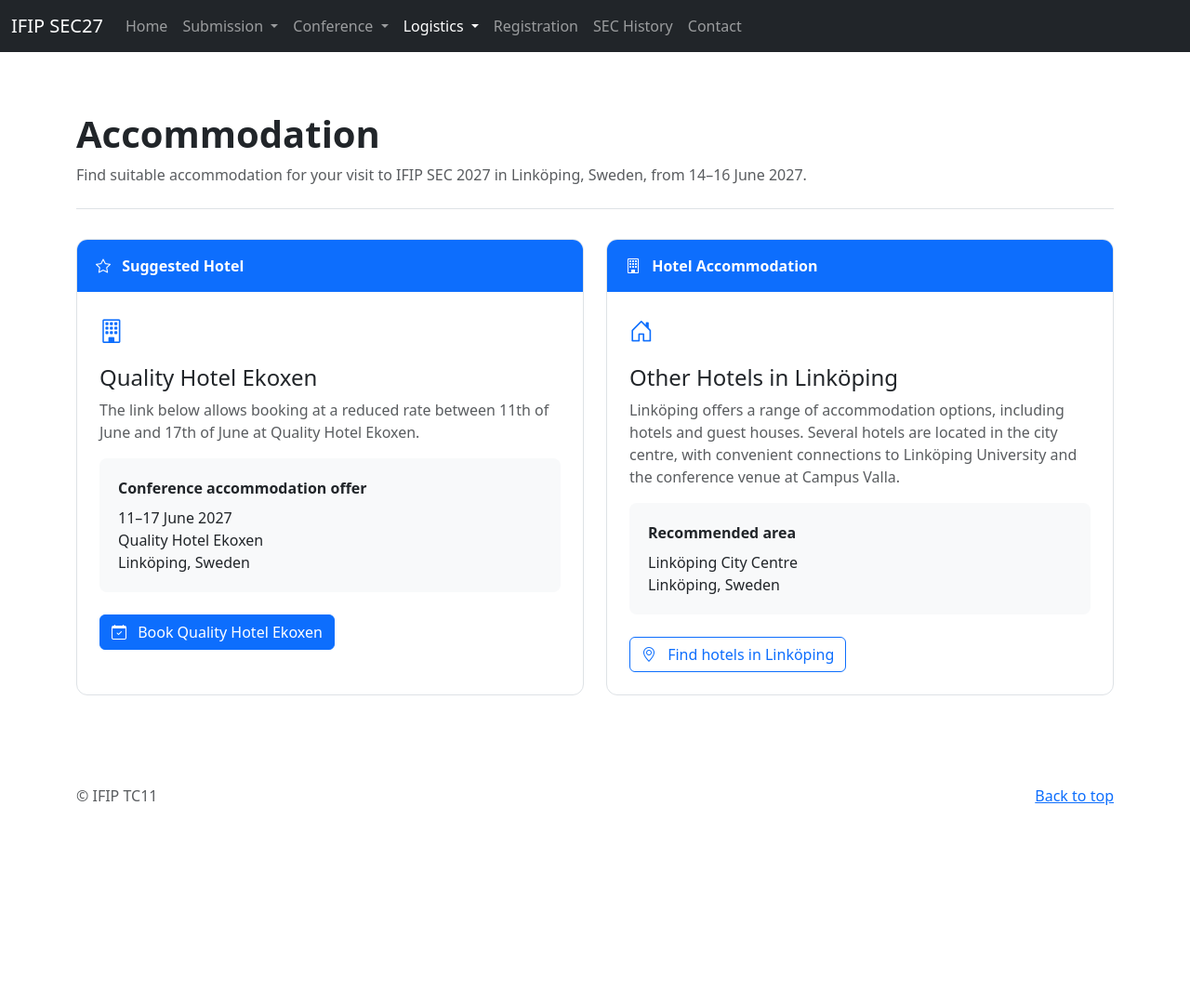
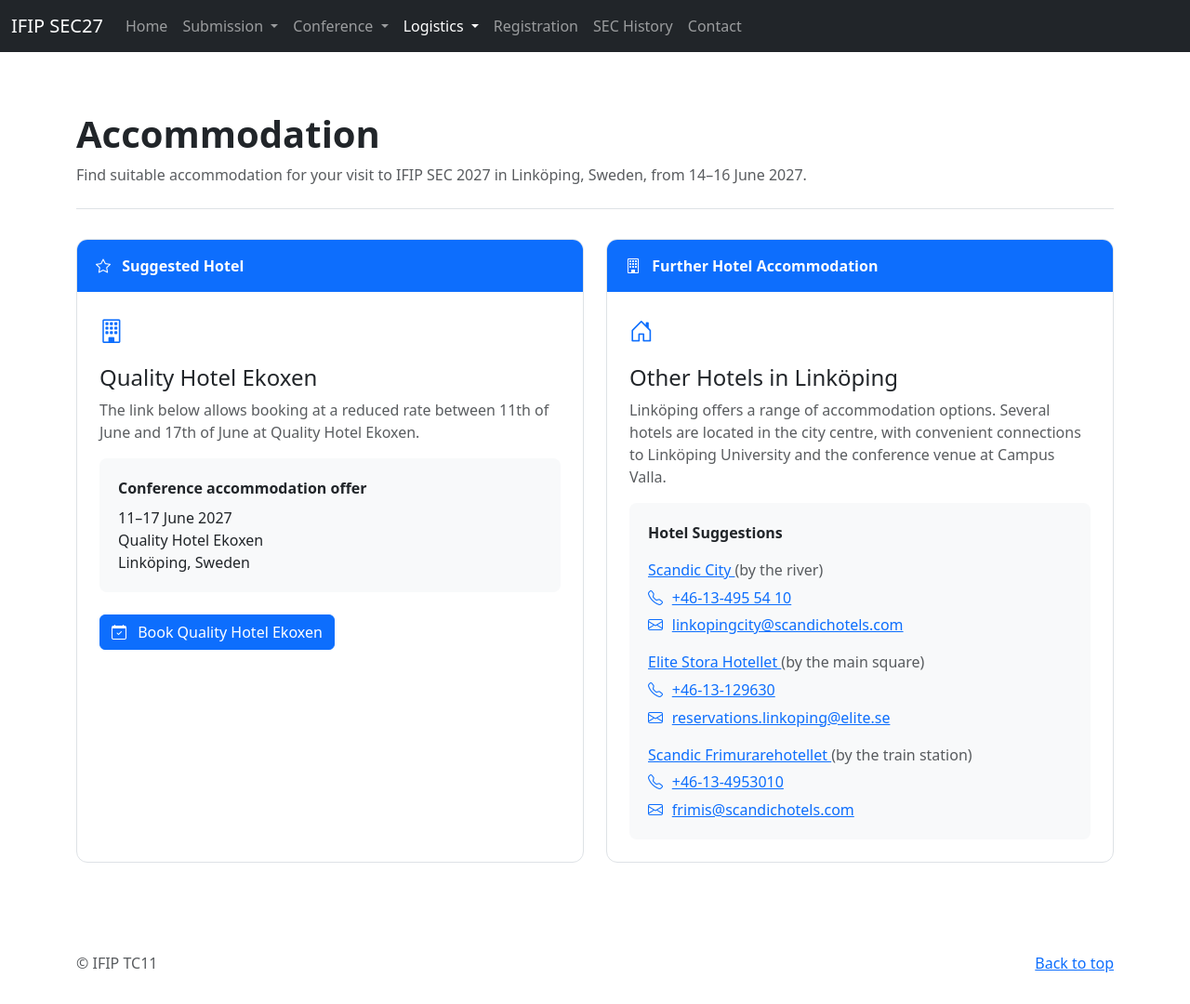
Before and after one commit to IFIP-TC11/IFIP-SEC, a plain HTML site: page accommodation.html in a window 1280 px wide. Shown: the whole page at 93% size. Before the commit the page ends 920 px from the top, so only its background shows below. Drawn offline with nearby package versions, Linux system fonts and the light colour scheme.

Commit message:
Update accommodation.html

```diff
--- a/accommodation.html
+++ b/accommodation.html
@@ -60,10 +60,21 @@
             background: var(--bs-tertiary-bg);
             border-radius: .5rem;
             padding: 1.25rem;
+            height: 100%;
         }
 
         .hotel-action {
             margin-top: 1.5rem;
+        }
+
+        .hotel-contact {
+            display: inline-block;
+            margin-top: .35rem;
+        }
+
+        .hotel-contact i {
+            color: var(--bs-primary);
+            margin-right: .35rem;
         }
 
         @media (max-width: 576px) {
@@ -164,7 +175,6 @@
 
     <div class="container pb-5 pt-4">
 
-        <!-- PAGE HEADER -->
         <header class="accommodation-header">
             <h1>Accommodation</h1>
             <p class="text-body-secondary mb-0">
@@ -174,8 +184,7 @@
             </p>
         </header>
 
-        <!-- ACCOMMODATION CARDS -->
-        <div class="row g-4">
+        <div class="row g-4 align-items-stretch">
 
             <!-- SUGGESTED HOTEL -->
             <div class="col-md-6">
@@ -232,7 +241,7 @@
 
                     <div class="hotel-card-header">
                         <i class="bi bi-building me-2"></i>
-                        Hotel Accommodation
+                        Further Hotel Accommodation
                     </div>
 
                     <div class="hotel-card-body">
@@ -245,32 +254,82 @@
 
                         <p class="text-body-secondary">
                             Linköping offers a range of accommodation
-                            options, including hotels and guest houses.
-                            Several hotels are located in the city centre,
-                            with convenient connections to Linköping
-                            University and the conference venue at
-                            Campus Valla.
+                            options. Several hotels are located in the
+                            city centre, with convenient connections to
+                            Linköping University and the conference
+                            venue at Campus Valla.
                         </p>
 
                         <div class="hotel-info">
-                            <strong>Recommended area</strong>
 
-                            <p class="mb-0 mt-2">
-                                Linköping City Centre<br>
-                                Linköping, Sweden
-                            </p>
-                        </div>
+                            <strong>Hotel Suggestions</strong>
 
-                        <div class="hotel-action">
-                            <a href="https://www.google.com/maps/search/hotels+Link%C3%B6ping+Sweden/"
-                               target="_blank"
-                               rel="noopener noreferrer"
-                               class="btn btn-outline-primary">
+                            <ul class="list-unstyled mb-0 mt-3">
 
-                                <i class="bi bi-geo-alt me-2"></i>
-                                Find hotels in Linköping
+                                <li class="mb-3">
+                                    <a href="https://www.scandichotels.se/linkopingcity">
+                                        Scandic City
+                                    </a>
+                                    <span class="text-body-secondary">
+                                        (by the river)
+                                    </span>
+                                    <br>
+                                    <span class="hotel-contact">
+                                        <i class="bi bi-telephone"></i>
+                                        <a href="tel:+46134955410">+46-13-495 54 10</a>
+                                    </span>
+                                    <br>
+                                    <span class="hotel-contact">
+                                        <i class="bi bi-envelope"></i>
+                                        <a href="mailto:linkopingcity@scandichotels.com">
+                                            linkopingcity@scandichotels.com
+                                        </a>
+                                    </span>
+                                </li>
 
-                            </a>
+                                <li class="mb-3">
+                                    <a href="https://www.elite.se/sv/hotell/linkoping/stora-hotellet/">
+                                        Elite Stora Hotellet
+                                    </a>
+                                    <span class="text-body-secondary">
+                                        (by the main square)
+                                    </span>
+                                    <br>
+                                    <span class="hotel-contact">
+                                        <i class="bi bi-telephone"></i>
+                                        <a href="tel:+4613129630">+46-13-129630</a>
+                                    </span>
+                                    <br>
+                                    <span class="hotel-contact">
+                                        <i class="bi bi-envelope"></i>
+                                        <a href="mailto:reservations.linkoping@elite.se">
+                                            reservations.linkoping@elite.se
+                                        </a>
+                                    </span>
+                                </li>
+
+                                <li>
+                                    <a href="https://www.scandichotels.se/frimurarehotellet">
+                                        Scandic Frimurarehotellet
+                                    </a>
+                                    <span class="text-body-secondary">
+                                        (by the train station)
+                                    </span>
+                                    <br>
+                                    <span class="hotel-contact">
+                                        <i class="bi bi-telephone"></i>
+                                        <a href="tel:+46134953010">+46-13-4953010</a>
+                                    </span>
+                                    <br>
+                                    <span class="hotel-contact">
+                                        <i class="bi bi-envelope"></i>
+                                        <a href="mailto:frimis@scandichotels.com">
+                                            frimis@scandichotels.com
+                                        </a>
+                                    </span>
+                                </li>
+
+                            </ul>
                         </div>
 
                     </div>
@@ -284,7 +343,6 @@
 </section>
 </main>
 
-<!-- FOOTER -->
 <footer class="text-body-secondary py-5">
     <div class="container">
         <p class="float-end mb-1">
```
